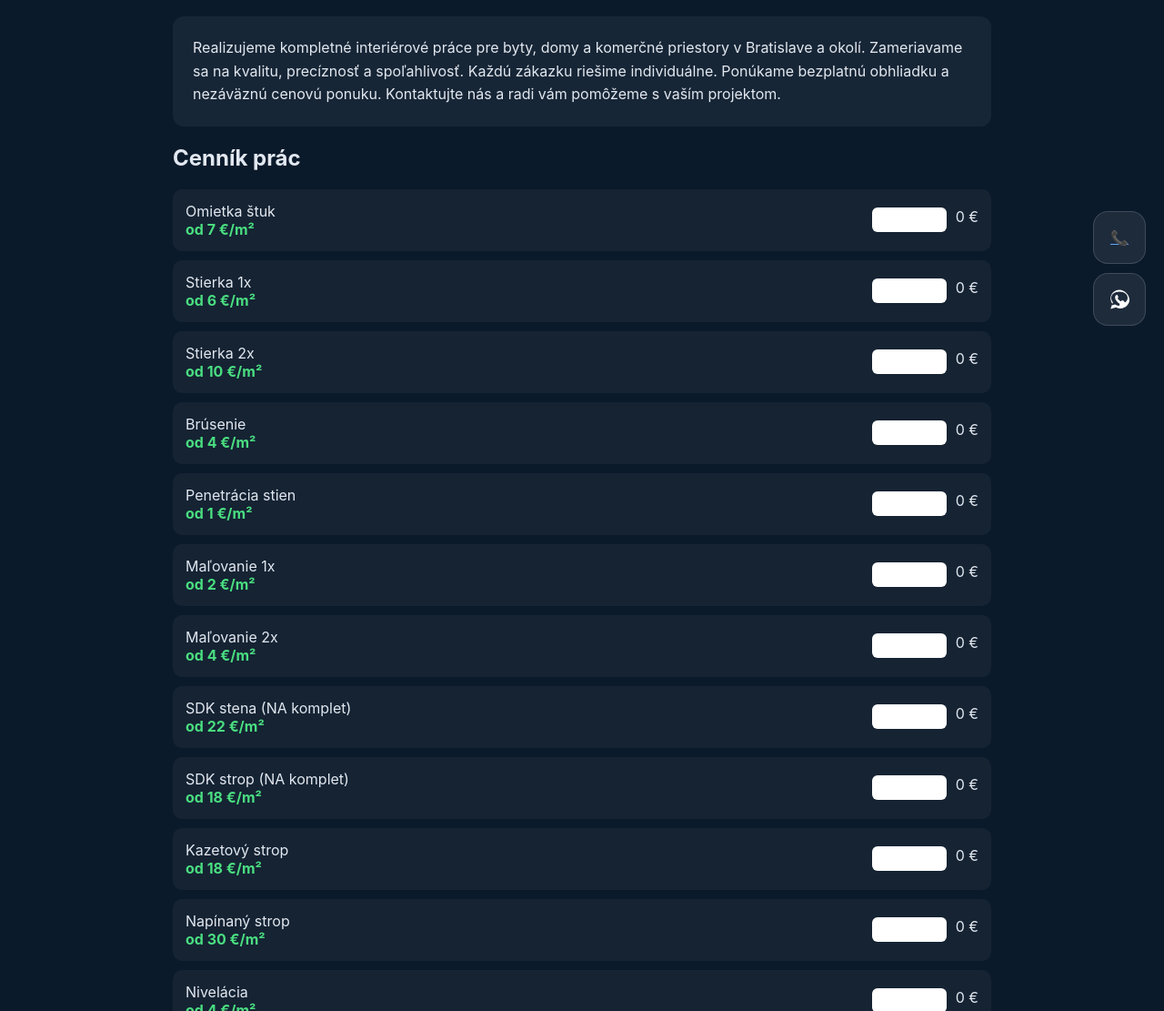
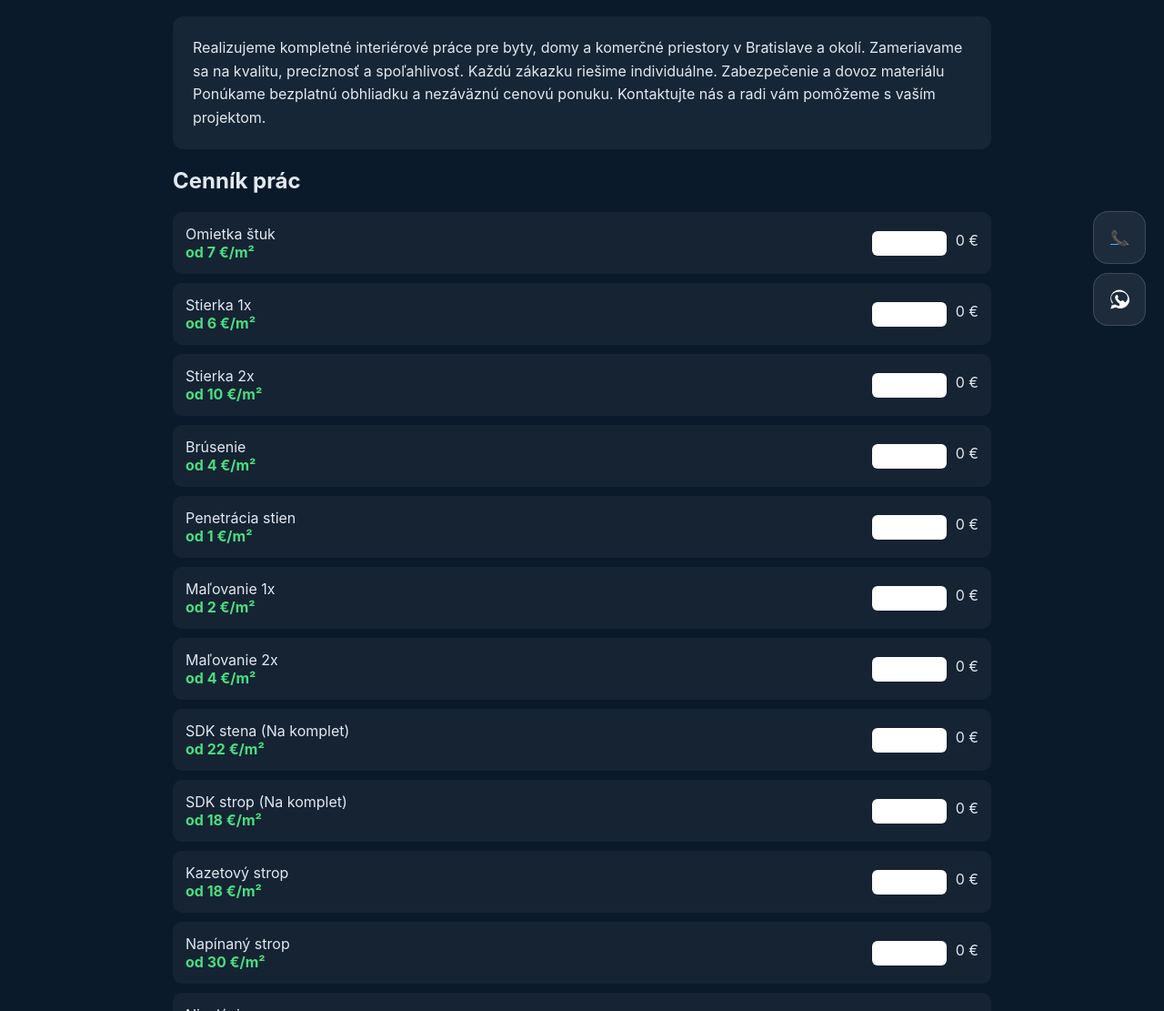
Before and after one commit to EnderSsh/shpilka, a plain HTML site: page index.html in a window 1280 px wide. Shown: the part 422-1533 px from the top of the page at 91% size. Drawn offline with Linux system fonts and the light colour scheme.

Commit message:
Update index.html

```diff
--- a/index.html
+++ b/index.html
@@ -166,6 +166,8 @@ Realizujeme kompletné interiérové práce pre byty, domy a komerčné priestor
 
 Zameriavame sa na kvalitu, precíznosť a spoľahlivosť. Každú zákazku riešime individuálne.
 
+Zabezpečenie a dovoz materiálu
+
 Ponúkame bezplatnú obhliadku a nezáväznú cenovú ponuku.
 
 Kontaktujte nás a radi vám pomôžeme s vaším projektom.
@@ -181,8 +183,8 @@ Kontaktujte nás a radi vám pomôžeme s vaším projektom.
 <div class="card"><div class="left">Maľovanie 1x<span class="price">od 2 €/m²</span></div><div class="right"><input oninput="calc(this,2)"><span>0 €</span></div></div>
 <div class="card"><div class="left">Maľovanie 2x<span class="price">od 4 €/m²</span></div><div class="right"><input oninput="calc(this,4)"><span>0 €</span></div></div>
 
-<div class="card"><div class="left">SDK stena (NA komplet)<span class="price">od 22 €/m²</span></div><div class="right"><input oninput="calc(this,22)"><span>0 €</span></div></div>
-<div class="card"><div class="left">SDK strop (NA komplet)<span class="price">od 18 €/m²</span></div><div class="right"><input oninput="calc(this,18)"><span>0 €</span></div></div>
+<div class="card"><div class="left">SDK stena (Na komplet)<span class="price">od 22 €/m²</span></div><div class="right"><input oninput="calc(this,22)"><span>0 €</span></div></div>
+<div class="card"><div class="left">SDK strop (Na komplet)<span class="price">od 18 €/m²</span></div><div class="right"><input oninput="calc(this,18)"><span>0 €</span></div></div>
 <div class="card"><div class="left">Kazetový strop<span class="price">od 18 €/m²</span></div><div class="right"><input oninput="calc(this,18)"><span>0 €</span></div></div>
 <div class="card"><div class="left">Napínaný strop<span class="price">od 30 €/m²</span></div><div class="right"><input oninput="calc(this,30)"><span>0 €</span></div></div>
 
```
